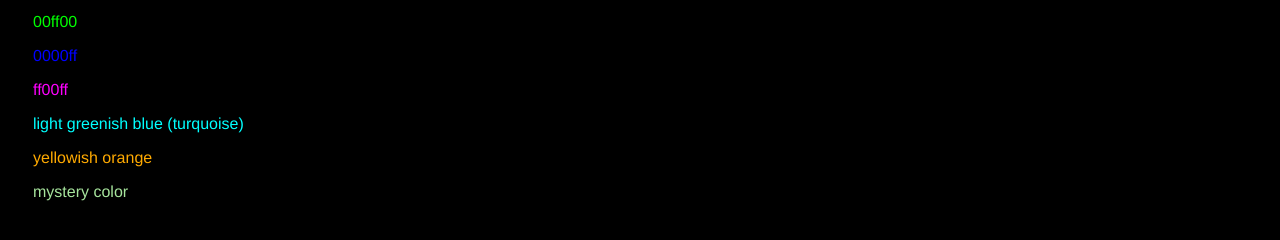
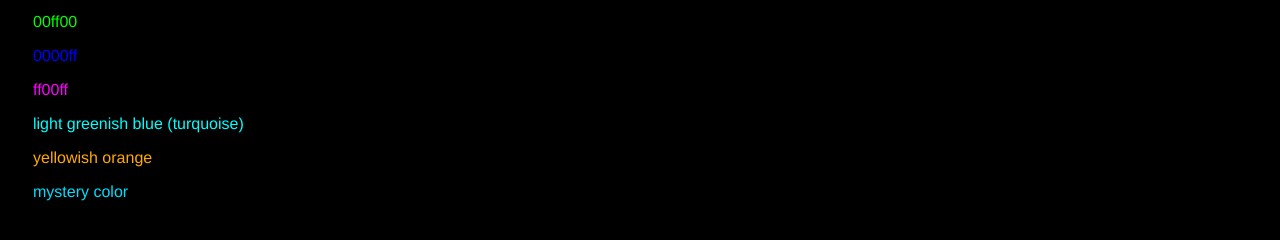
Before and after one commit to webovator/webovator.github.io, a plain HTML site: page index.html in a window 1280 px wide. Shown: the part 448-688 px from the top of the page. Drawn offline with Linux system fonts and the light colour scheme.

Commit message:
Update index.html

```diff
--- a/index.html
+++ b/index.html
@@ -61,7 +61,7 @@
         yellowish orange
       </p>
 
-      <p style="color: #a7e59d">
+      <p style="color: #00deff">
         mystery color
       </p>
 
```
